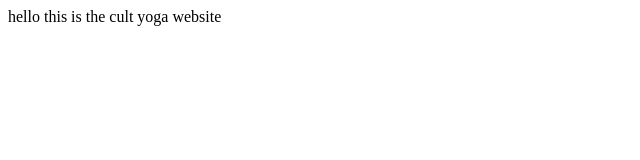
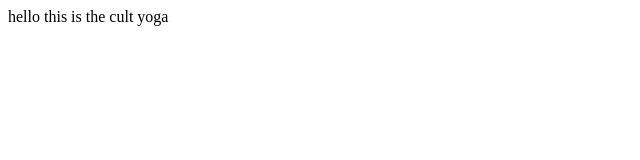
Before and after one commit to NamanRajputXXI/cultyoga, a React (Vite) app in the folder ui/: page / in a window 1280 px wide. Shown: the top 160 px of the page, without its empty margins (0-640 px from the left). Built offline with nearby package versions, Linux system fonts and the light colour scheme.

Commit message:
ui:commit for the testing purpose

```diff
--- a/ui/src/App.jsx
+++ b/ui/src/App.jsx
@@ -1,7 +1,7 @@
 import React from "react";
 
 const App = () => {
-  return <div>hello this is the cult yoga website</div>;
+  return <div>hello this is the cult yoga </div>;
 };
 
 export default App;
```
